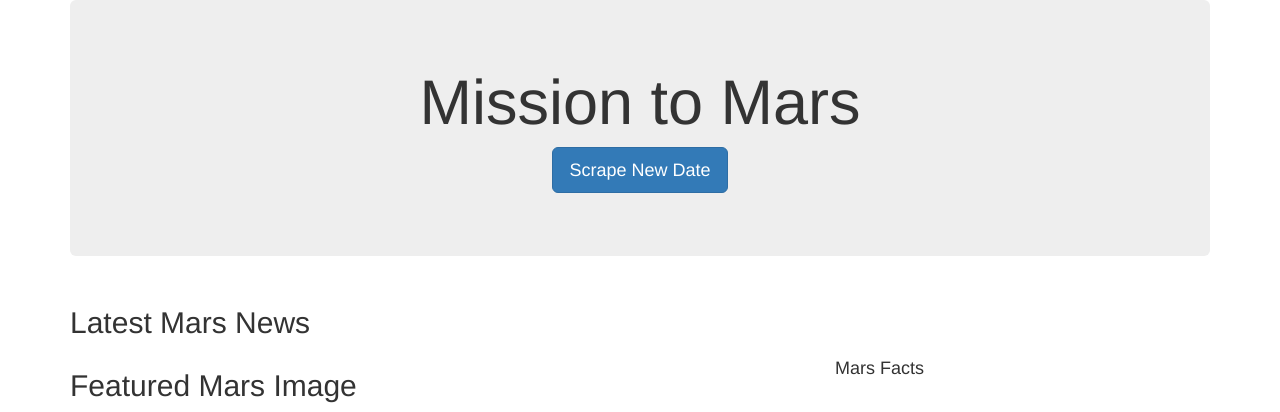
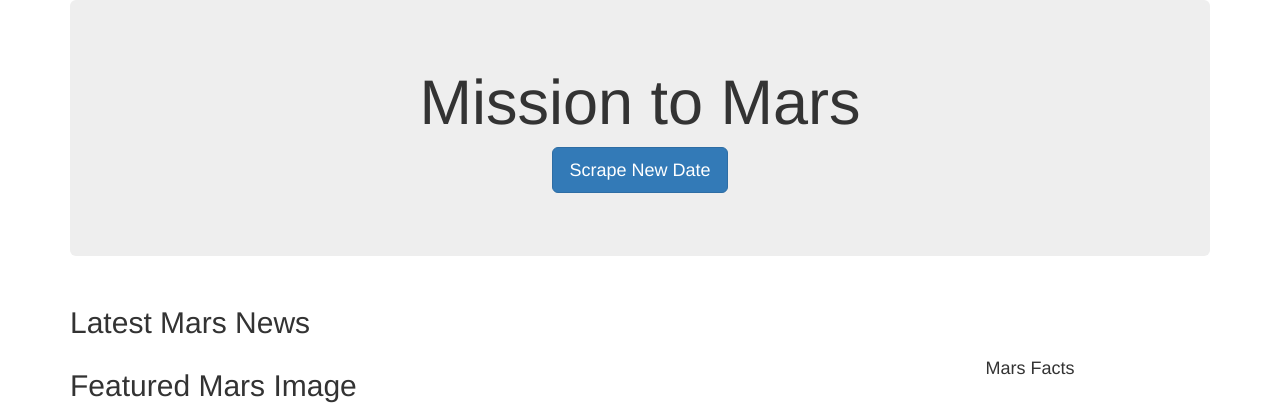
Before and after one commit to PaulWGutierrez/Mission-to-Mars, a Flask app: page / in a window 1280 px wide. Shown: the top 412 px of the page. Run offline with Flask 2, Linux system fonts and the light colour scheme; data that the repository does not hold is empty; some libraries are stand-ins or nearby versions.

Commit message:
Updated template

```diff
--- a/templates/index.html
+++ b/templates/index.html
@@ -40,7 +40,7 @@
                 <div class="col-md-4">
                     <!-- Mars Facts -->
                     <div class="row" id="mars-facts">
-                        <h4>Mars Facts</h4>
+                        <h4 class="text-center">Mars Facts</h4>
                         {{mars.facts | safe}}
                     </div>
                 </div>
@@ -53,7 +53,7 @@
                 </div>
 
                {% for hemisphere in mars.hemispheres %}
-               <div class="col-md-6">
+               <div class="col-md-3">
                    <div class="thumbnail">
                        <img src="{{hemisphere.img_url | default('static/images/error.png', true)}}" alt="Responsive image" class="img-responsive" >
                        <div class="caption">
```
